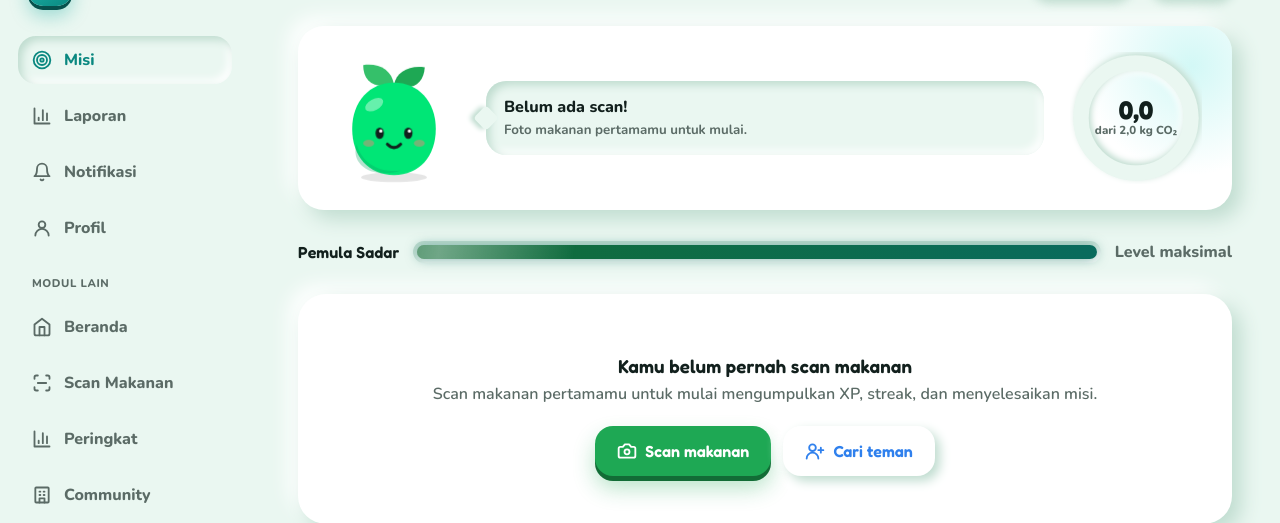
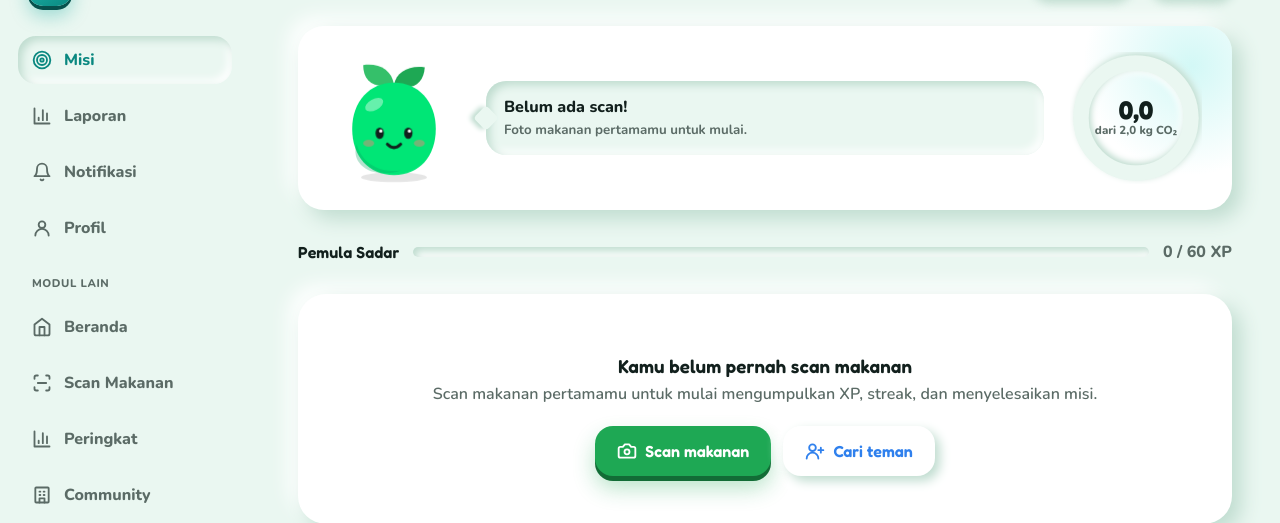
Before and after one commit to pbp-c-kelompok-1/suap.in, a Django app: page /challenge/ in a window 1280 px wide. Shown: the part 70-593 px from the top of the page. Run offline with Django 5.2, Linux system fonts and the light colour scheme; the visitor is signed in with stand-in values (Sample User, id 1); data comes from the database, SQL or seed files in the repository; data that the repository does not hold is empty; parts of the project's set-up code (start-up, migrations or seed data) failed here and were passed over.

Commit message:
feat(challenge): integrate profile XP progress

```diff
--- a/challenge/services.py
+++ b/challenge/services.py
@@ -4,6 +4,8 @@ from datetime import timedelta
 from django.utils import timezone
 
 from scanner.models import FoodLog, CarbonBudget
+
+from gamification import services as game
 
 
 DAY_ABBR = ["Sen", "Sel", "Rab", "Kam", "Jum", "Sab", "Min"]
@@ -80,6 +82,9 @@ def build_challenge_data(user, claimed_today=False):
     from .models import ChallengeProfile
     profile = ChallengeProfile.objects.filter(user=user).first()
 
+    game_profile = game.get_profile(user)
+    prog = game.xp_progress(game_profile)
+
     return {
         "user": {
             "id": user.id,
@@ -89,10 +94,12 @@ def build_challenge_data(user, claimed_today=False):
             "avatar": profile.avatar_id if profile else 0,
         },
         "game": {
-            "level": 1,
-            "tier": "Pemula Sadar",
-            "xp": 0,
-            "cap": 0,
+            "level": game_profile.level,
+            "tier": game.tier_from_level(game_profile.level),
+            "xp": prog["current"],
+            "cap": prog["needed"],
+            "totalXp": game_profile.total_xp,
+            "percent": prog["percent"],
             "streak": 0,
             "freezes": 0,
         },
--- a/challenge/static/challenge/css/profil.css
+++ b/challenge/static/challenge/css/profil.css
@@ -116,3 +116,52 @@
 /* Pemilih avatar hanya bisa dipakai saat mode edit */
 .pick-card.readonly .av-grid,
 .pick-card.readonly .pick-actions { opacity: .55; pointer-events: none; }
+
+/* =========================
+   XP / LEVEL PROGRESS
+   ========================= */
+
+.xp-progress {
+  width: 100%;
+  margin: 2px 0 4px;
+  text-align: left;
+}
+
+.xp-head {
+  display: flex;
+  justify-content: space-between;
+  align-items: center;
+  gap: 10px;
+  margin-bottom: 7px;
+  font-size: .72rem;
+  font-weight: 800;
+  color: var(--text-2);
+}
+
+.xp-head span:first-child {
+  color: var(--text);
+  white-space: nowrap;
+}
+
+.xp-head span:last-child {
+  text-align: right;
+}
+
+.xp-track {
+  width: 100%;
+  height: 10px;
+  border-radius: 99px;
+  overflow: hidden;
+  background: var(--bg);
+  box-shadow:
+    inset 3px 3px 7px var(--sh-d),
+    inset -3px -3px 7px var(--sh-l);
+}
+
+.xp-fill {
+  height: 100%;
+  width: 0%;
+  border-radius: inherit;
+  background: var(--green-500);
+  transition: width .35s ease;
+}
--- a/challenge/static/challenge/js/profil.js
+++ b/challenge/static/challenge/js/profil.js
@@ -52,7 +52,20 @@ function renderStats() {
 
 export function renderProfile() {
   renderStats();
-  $('#pStreak').textContent = state.streak; $('#pLvl').textContent = state.level;
+
+  $('#pStreak').textContent = state.streak;
+  $('#pLvl').textContent = state.level;
+
+  const xp = state.xp || 0;
+  const cap = state.cap || 0;
+  const percent = cap > 0 ? Math.min(100, Math.round((xp / cap) * 100)) : 100;
+  const remaining = Math.max(0, cap - xp);
+
+  $('#xpLabel').textContent = `${xp}/${cap} XP`;
+  $('#xpNext').textContent = cap > 0
+    ? `${remaining} XP lagi untuk ke level ${state.level + 1}`
+    : 'Level maksimum tercapai';
+  $('#xpFill').style.width = `${percent}%`;
   const id = state.pending, locked = isLocked(id), sp = isSp(id);
   $('#avBig').innerHTML = avatarSvg(id, 'mascot');
   $('#avName').innerHTML = avName(id) + (sp ? ` <span class="sp-tag">${ico('star')}Spesial</span>` : '');
@@ -162,8 +175,19 @@ $('#pBio').addEventListener('input', () => { $('#bioCount').textContent = `${$('
 $('#spTabs').addEventListener('click', e => { const b = e.target.closest('[data-t]'); if (!b) return; state.pTab = b.dataset.t; renderProfile(); });
 $('#avGrid').addEventListener('click', e => {
   if (!editingProfile) return;
-  const b = e.target.closest('[data-av]'); if (!b) return;
-  state.pending = +b.dataset.av; renderProfile();
+
+  const b = e.target.closest('[data-av]');
+  if (!b) return;
+
+  const id = +b.dataset.av;
+
+  if (isLocked(id)) {
+    toast(`Avatar ini terbuka di level ${levelReq(id)}`, 'alert');
+    return;
+  }
+
+  state.pending = id;
+  renderProfile();
 });
 $('#avShuffle').addEventListener('click', () => {
   if (!editingProfile) return;
--- a/challenge/templates/challenge/partials/profil.html
+++ b/challenge/templates/challenge/partials/profil.html
@@ -3,7 +3,10 @@
   <div class="topbar">
     <h1 id="h-prof">Profil</h1>
     <span class="chip streak"><svg class="i"><use href="#i-flame"/></svg><span id="pStreak">0</span> hari</span>
-    <span class="chip lvl"><svg class="i"><use href="#i-leaf"/></svg>Lv <span id="pLvl">1</span></span>
+    <span class="chip lvl">
+      <svg class="i"><use href="#i-leaf"/></svg>
+      Lv <span id="pLvl">1</span>
+    </span>
   </div>
 
   <div class="prof-grid">
@@ -11,6 +14,16 @@
       <div class="pedestal"><div class="avw big" id="avBig"></div></div>
       <div class="av-name display" id="avName"></div>
       <div class="av-meta" id="avMeta">Dipakai sekarang</div>
+
+      <div class="xp-progress">
+        <div class="xp-head">
+          <span id="xpLabel">0/0 XP</span>
+          <span id="xpNext">0 XP lagi untuk ke level berikutnya</span>
+        </div>
+        <div class="xp-track" aria-label="Progress XP">
+          <div class="xp-fill" id="xpFill"></div>
+        </div>
+      </div>
 
       <div class="field"><label for="pName">Nama</label><input id="pName" maxlength="24" autocomplete="off" disabled></div>
       <div class="field"><label for="pBio">Bio <small id="bioCount"></small></label><textarea id="pBio" maxlength="80" rows="2" disabled></textarea></div>
```
